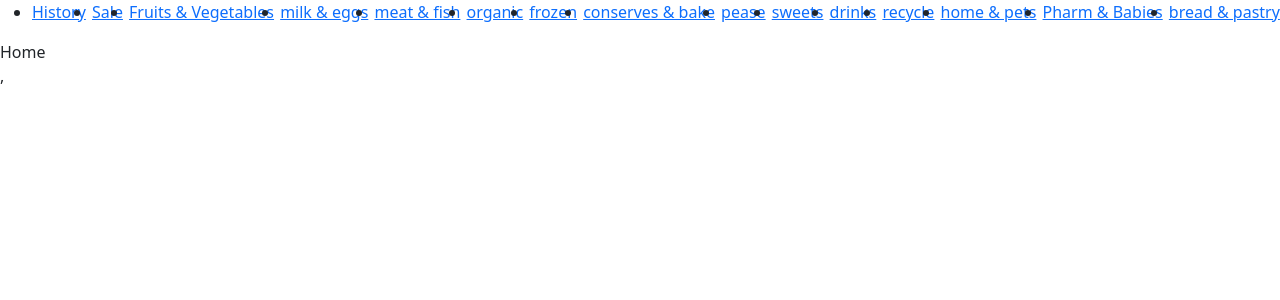
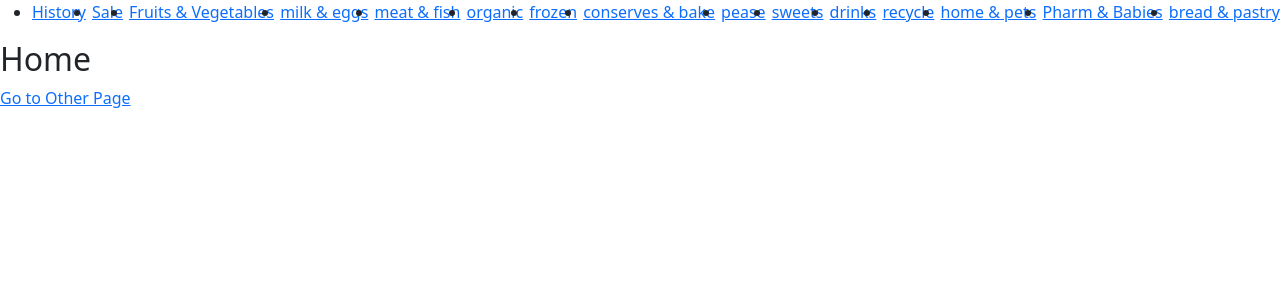
Before and after one commit to shiranlasry/SuperMarketS, a React (Vite) app in the folder Rami-Levy-clone/Client/my-supermarket/: page / in a window 1280 px wide. Shown: the top 300 px of the page. Built offline with nearby package versions, Linux system fonts and the light colour scheme.

Commit message:
installations

```diff
--- a/Rami-Levy-clone/Client/my-supermarket/package.json
+++ b/Rami-Levy-clone/Client/my-supermarket/package.json
@@ -17,6 +17,7 @@
     "react": "^18.2.0",
     "react-dom": "^18.2.0",
     "react-redux": "^9.1.0",
+    "react-router-dom": "^6.0.0",
     "redux": "^5.0.1"
   },
   "devDependencies": {
@@ -30,6 +31,6 @@
     "eslint-plugin-react-refresh": "^0.4.5",
     "sass": "^1.70.0",
     "typescript": "^5.3.3",
-    "vite": "^5.0.8"
+    "vite": "^5.0.12"
   }
 }
--- a/Rami-Levy-clone/Client/my-supermarket/src/App.tsx
+++ b/Rami-Levy-clone/Client/my-supermarket/src/App.tsx
@@ -1,21 +1,16 @@
 import React from 'react';
-import { BrowserRouter as Router, Route, Switch } from 'react-router-dom';
+import { BrowserRouter as Router, Route, Routes } from 'react-router-dom';
 import Navbar from './components/Navbar/NavBar';
 import Home from './pages/Home/Home';
-// Import other components as needed
 
 const App: React.FC = () => {
   return (
     <Router>
       <Navbar />
-      <Switch>
-        {/* <Route path="/history" component={History} /> */}
-        {/* <Route path="/feed" component={Feed} /> */}
-        <Route path="/" exact>
-          <Home />
-        </Route>
-        Add more routes for other components
-      </Switch>
+      <Routes>
+        <Route path="/" element={<Home />} />
+        {/* Add more routes as needed */}
+      </Routes>
     </Router>
   );
 };
--- a/Rami-Levy-clone/Client/my-supermarket/src/main.tsx
+++ b/Rami-Levy-clone/Client/my-supermarket/src/main.tsx
@@ -8,9 +8,9 @@ import store from './store/store';
 
 ReactDOM.render(
   <Provider store={store}>
-  <React.StrictMode>
-    <App />
-  </React.StrictMode>,
+    <React.StrictMode>
+      <App />
+    </React.StrictMode>
   </Provider>,
   document.getElementById('root')
 );
--- a/Rami-Levy-clone/Client/my-supermarket/src/pages/Home/Home.tsx
+++ b/Rami-Levy-clone/Client/my-supermarket/src/pages/Home/Home.tsx
@@ -1,9 +1,13 @@
-import "./home.scss"
+import React from 'react';
+import { Link } from 'react-router-dom';
 
-const Home = () => {
+const Home: React.FC = () => {
   return (
-    <div>Home</div>
-  )
-}
+    <div>
+      <h2>Home</h2>
+      <Link to="/other">Go to Other Page</Link>
+    </div>
+  );
+};
 
-export default Home
+export default Home;
```
Also changed, not shown: Rami-Levy-clone/Client/package.json (+8 -1 lines), 2 other files (tests, documents, lock files or other folders).
